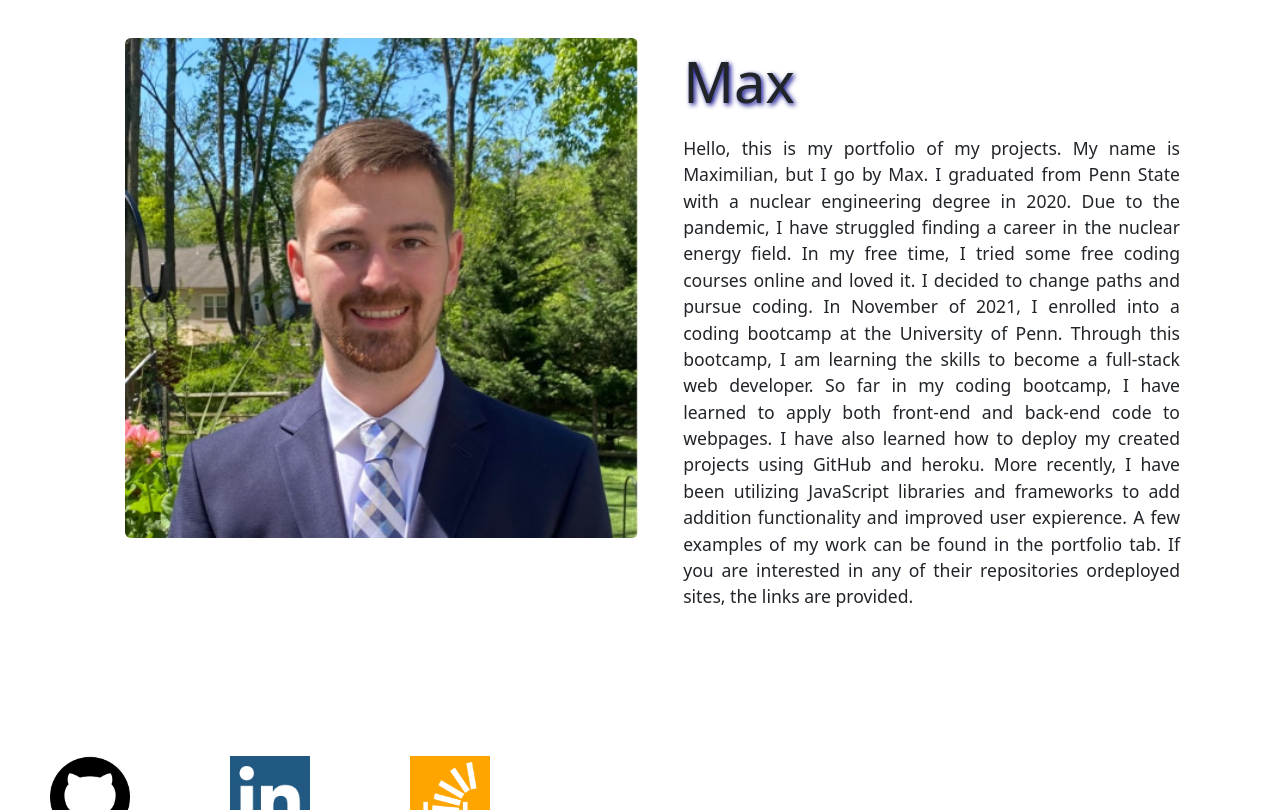
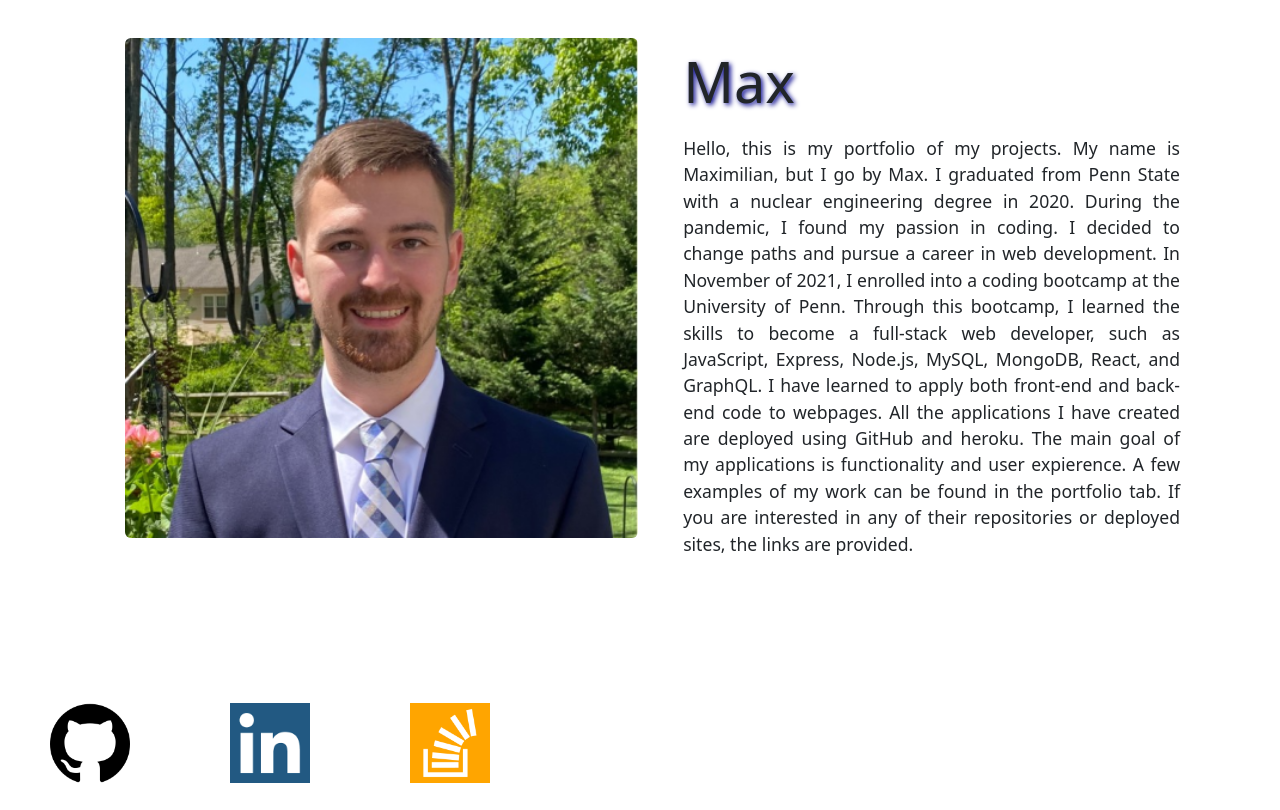
Before and after one commit to MaxStump13/react-port, a React (Create React App) app: page / in a window 1280 px wide. Shown: the part 740-1550 px from the top of the page. Built offline with nearby package versions, Linux system fonts and the light colour scheme.

Commit message:
Changed about desc and added final project

```diff
--- a/src/components/pages/About.js
+++ b/src/components/pages/About.js
@@ -23,19 +23,17 @@ export default function About() {
 					<p>
 						Hello, this is my portfolio of my projects. My name is Maximilian,
 						but I go by Max. I graduated from Penn State with a nuclear
-						engineering degree in 2020. Due to the pandemic, I have struggled
-						finding a career in the nuclear energy field. In my free time, I
-						tried some free coding courses online and loved it. I decided to
-						change paths and pursue coding. In November of 2021, I enrolled into
+						engineering degree in 2020. During the pandemic, I
+						found my passion in coding. I decided to
+						change paths and pursue a career in web development. In November of 2021, I enrolled into
 						a coding bootcamp at the University of Penn. Through this bootcamp,
-						I am learning the skills to become a full-stack web developer. So
-						far in my coding bootcamp, I have learned to apply both front-end
-						and back-end code to webpages. I have also learned how to deploy my
-						created projects using GitHub and heroku. More recently, I have been
-						utilizing JavaScript libraries and frameworks to add addition
-						functionality and improved user expierence. A few examples of my
+						I learned the skills to become a full-stack web developer, such as JavaScript, Express, Node.js, MySQL, MongoDB, React, and GraphQL.
+						I have learned to apply both front-end
+						and back-end code to webpages. All the applications I have
+						created are deployed using GitHub and heroku. The main goal
+						of my applications is 	functionality and user expierence. A few examples of my
 						work can be found in the portfolio tab. If you are interested in
-            any of their repositories ordeployed sites, the links are provided.
+            any of their repositories or deployed sites, the links are provided.
 					</p>
 				</div>
 			</div>
--- a/src/projects.json
+++ b/src/projects.json
@@ -1,6 +1,14 @@
 [
     {
         "id": 1,
+        "name": "Dungeon Notes Dragons",
+        "image": "https://raw.githubusercontent.com/MaxStump13/dungeons_notes_dragons/main/images/dndHomePageDesk.png",
+        "github": "https://github.com/MaxStump13/dungeons_notes_dragons",
+        "deploy": "https://dnoted.herokuapp.com/",
+        "topics": "Javascript, React, MongoDB, GraphQL, Express, Apollo, MUI"
+    },
+    {
+        "id": 2,
         "name": "Podcast App",
         "image": "https://raw.githubusercontent.com/MaxStump13/Podcast411/main/public/assets/images/profile.png",
         "github": "https://github.com/MaxStump13/Podcast411.git",
@@ -8,7 +16,7 @@
         "topics": "MySQL, Sessions, JavaScript, Handlebars, Express, Bcrypt, NodeJS"
     },
     {
-        "id": 2,
+        "id": 3,
         "name": "Social Media Image Creator App",
         "image": "https://raw.githubusercontent.com/MaxStump13/professional-portfolio/main/assets/images/image-creator.png",
         "github": "https://github.com/MaxStump13/image-creator.git",
@@ -16,21 +24,14 @@
         "topics": "HTML, materializeCSS, JavaScript, JQuery, Interact.js"
     },
     {
-        "id": 3,
+        "id": 4,
         "name": "Text Editor",
         "image": "https://raw.githubusercontent.com/MaxStump13/textEd/main/images/appView.PNG",
         "github": "https://github.com/MaxStump13/textEd.git",
         "deploy": "https://tex-ed.herokuapp.com/",
         "topics": "NodeJS, MongoDB, JavaScript, Express, WorkBox, IndexedDB, webpack"
     },
-    {
-        "id": 4,
-        "name": "Day Planner App",
-        "image": "https://raw.githubusercontent.com/MaxStump13/professional-portfolio/main/assets/images/maxstump13.github.io_day-planner_.png",
-        "github": "https://github.com/MaxStump13/day-planner.git",
-        "deploy": "https://maxstump13.github.io/day-planner/",
-        "topics": "HTML, CSS, Javascript, Moment.js"
-    },
+
     {
         "id": 5,
         "name": "Note Taker App",
```
Also changed, not shown: 1 other file (tests, documents, lock files or other folders).
